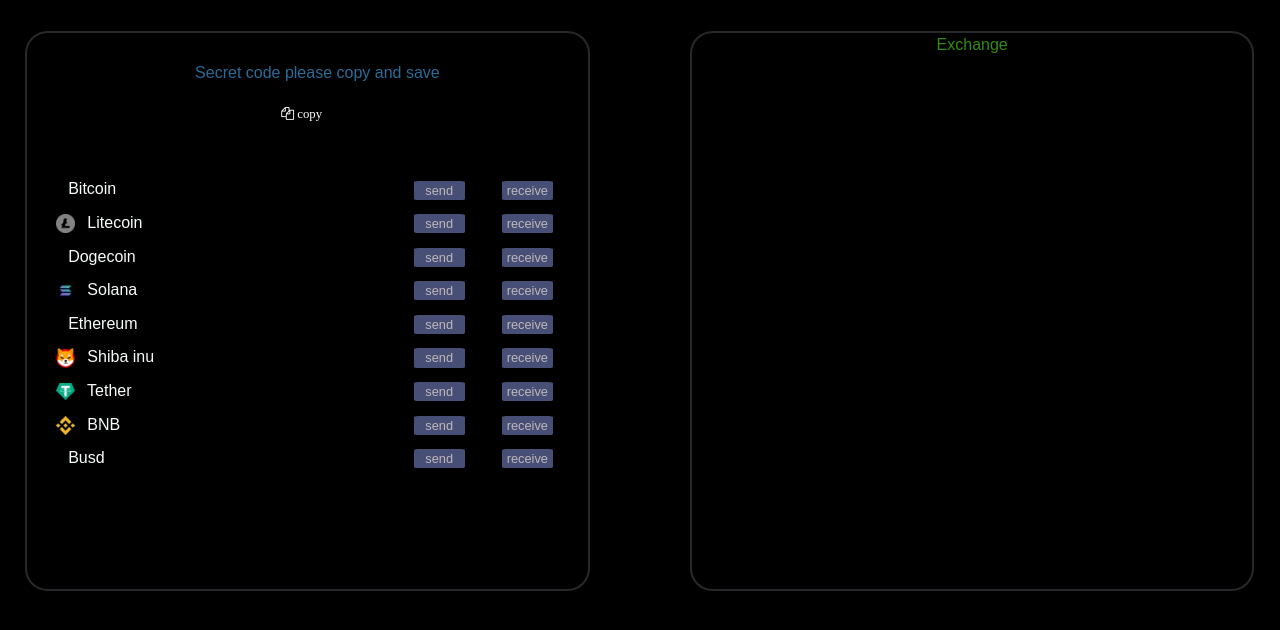
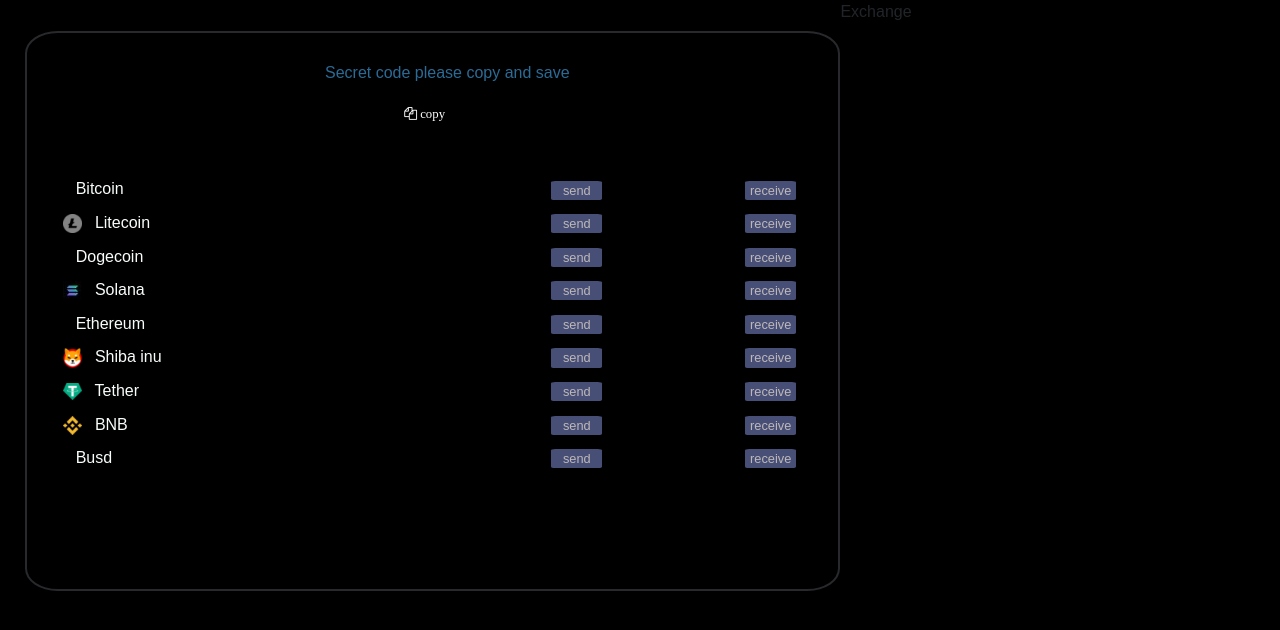
Before and after one commit to yra77/Multi-crypto-Wallet, a website: page viev/index.html in a window 1280 px wide. Drawn offline with nearby package versions, Linux system fonts and the light colour scheme; files that its build step writes are made by us from their sources; no server answers; files whose address does not match are found by name.

Commit message:
Update style.css

```diff
--- a/viev/css/style.css
+++ b/viev/css/style.css
@@ -11,24 +11,10 @@
 {
     background-color: black;
     color:rgb(43, 107, 150);
-    width: 45%;
+    width: 65%;
     border: 2px solid #27292c;
     float: left;
     margin-left: 2%;
-    margin-top: 2.5%;
-    height: auto;
-    min-height: 35em;
-    text-align: center;
-     border-radius: 4%;  /* 25%,10% */
-}
-.exchange
-{
-    background-color: black;
-    color:rgb(51, 139, 16);
-    width: 45%;
-    border: 2px solid #27292c;
-    float: right;
-
     margin-top: 2.5%;
     height: auto;
     min-height: 35em;
@@ -84,6 +70,27 @@
     color:white;
     background-color: black;
 }
+.copySecCod
+{
+    outline: none;
+    color: green;
+}
+.copySecCod:focus
+{
+    outline: none;
+}
+.copySecCod:hover
+{
+    color: green;
+    outline: none;
+}
+.copySecCod
+{
+    border:none;
+    font-size: 80%;
+    color:white;
+    background-color: black;
+}
 .wallet table button
 {
    padding: 0px;
@@ -101,9 +108,22 @@
     width: 80%;
     margin-left: 3%;
 }
+.table span
+{
+    color: rgb(116, 112, 112);
+}
+.table thead
+{
+    border-bottom: 0.05px solid rgb(51, 50, 50);
+}
+.table th
+{
+    font-weight: 400;
+    color: rgb(151, 146, 146);
+}
 td:nth-child(1)
 {
-    width: 7em;
+    width: 9em;
     text-align: left;
 }
 td:nth-child(2)
@@ -113,22 +133,41 @@
 }
 td:nth-child(3)
 {
+    text-align: left;
+    width: 6em;
+}
+th:nth-child(3)
+{
+    text-align: left;
+    width: 6em;
+}
+td:nth-child(4)
+{
     width: 7em;
     text-align: left;
 }
-td:nth-child(4)
+th:nth-child(4)
 {
-    width: 5em;
-    text-align: center;
+    text-align: left;
 }
 td:nth-child(5)
 {
     width: 5em;
     text-align: center;
 }
+td:nth-child(6)
+{
+    width: 5em;
+    text-align: center;
+}
+td:nth-child(7)
+{
+    width: 5em;
+    text-align: center;
+}
 .price
 {
-    color:rgba(248, 244, 10, 0.993);
+    color:green;
 }
 .img
 {
```
